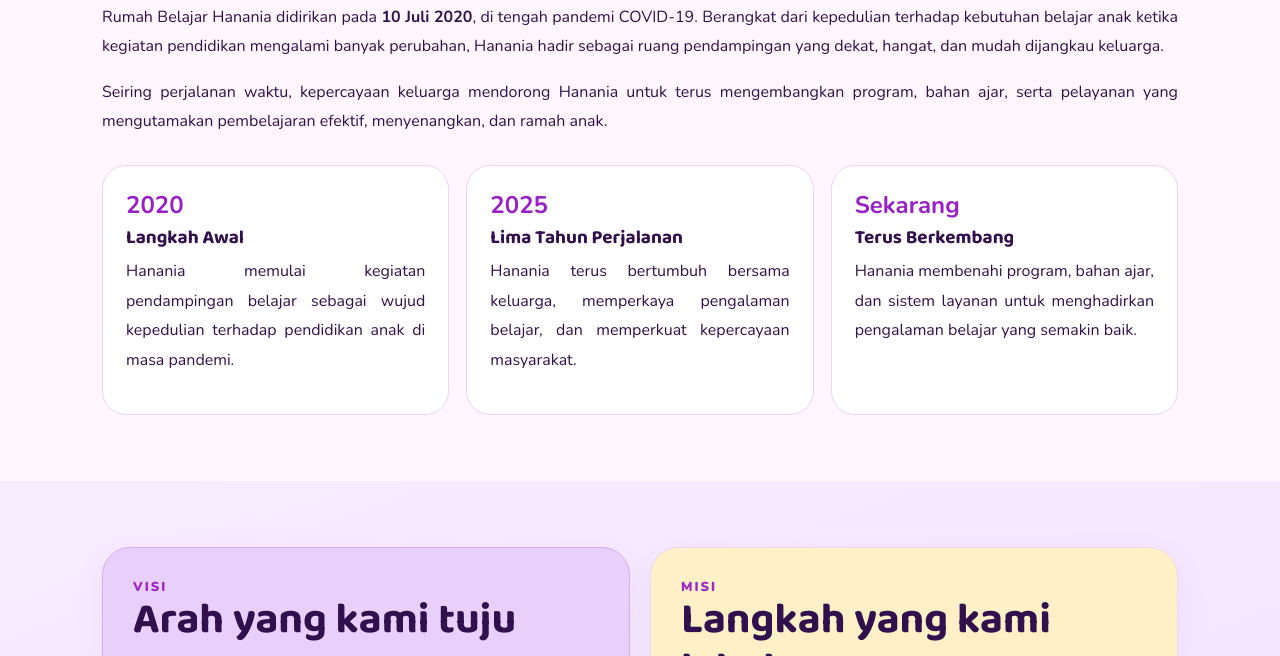
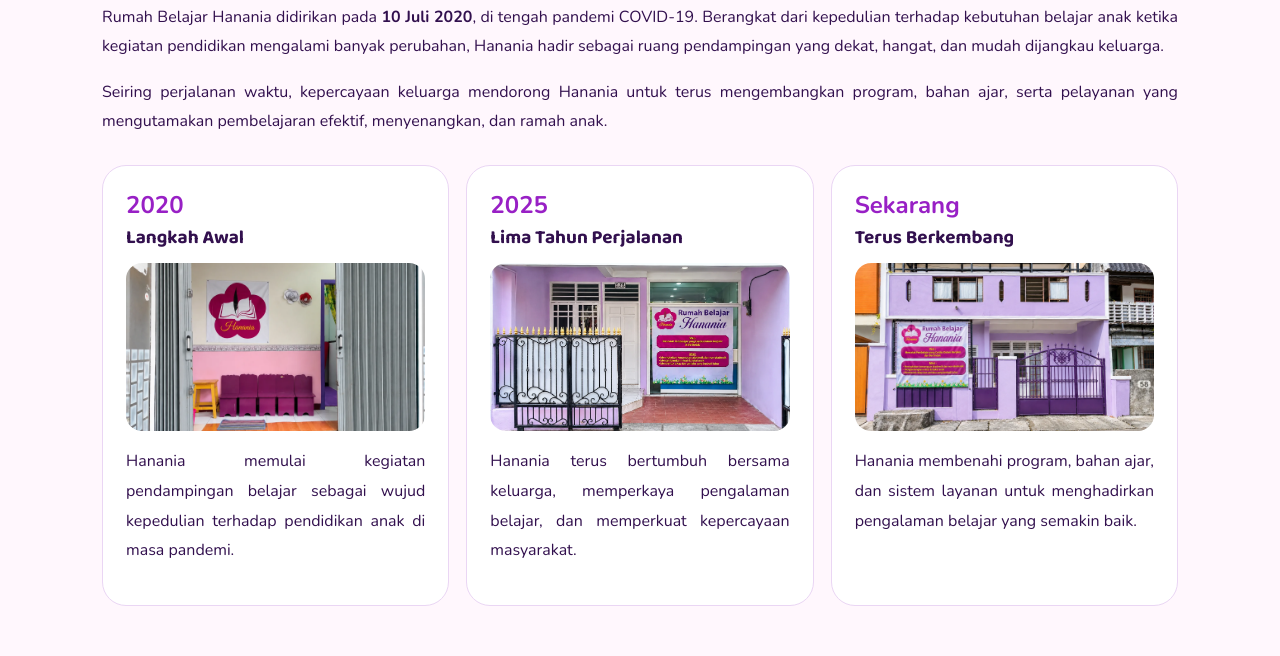
Before and after one commit to hanania-id/hanania-id.github.io, a plain HTML site: page tentang.html in a window 1280 px wide. Shown: the part 1091-1747 px from the top of the page. Drawn offline with nearby package versions, Linux system fonts and the light colour scheme.

Commit message:
Add photos to Hanania journey timeline

```diff
--- a/tentang.html
+++ b/tentang.html
@@ -61,6 +61,14 @@ footer{background:#35104d;color:white;padding:23px 0}footer .container{align-ite
 .about-step{background:white;border:1px solid #ead6f4;border-radius:24px;padding:23px}
 .about-step b{color:#9820c5;font-size:24px}
 .about-step h3{font-size:19px;margin:8px 0}
+  .about-step img{
+  width:100%;
+  aspect-ratio:16/9;
+  object-fit:cover;
+  border-radius:16px;
+  display:block;
+  margin:14px 0 16px;
+}
 .about-values{display:grid;grid-template-columns:1fr 1fr;gap:20px}
 .about-values .about-panel:first-child{background:#f2e1ff}.about-values .about-panel:last-child{background:#fff1cf}
 .about-values ul{padding-left:21px;line-height:1.85}
@@ -331,7 +339,8 @@ footer{background:#35104d;color:white;padding:23px 0}footer .container{align-ite
 </style></head><body class="about-page"><div class="top-area"><div class="container"><header class="nav about-nav"><a class="brand" href="index.html"><img alt="Logo Rumah Belajar Hanania" src="assets/logo.png"/><span>Rumah Belajar<br/><b>HANANIA</b></span></a><button aria-controls="nav-links" aria-expanded="false" class="menu-toggle" onclick="const n=document.getElementById('nav-links');const o=n.classList.toggle('open');this.setAttribute('aria-expanded',o)">☰ Menu</button><nav aria-label="Navigasi utama" class="links" id="nav-links"><a href="index.html">Beranda</a><a aria-current="page" href="tentang.html">Tentang Kami</a><a href="index.html#program">Program</a><a href="index.html#galeri">Galeri &amp; Prestasi</a><a href="index.html#faq">FAQ</a><a class="cta" href="https://wa.me/6285767384444" rel="noopener" target="_blank">📞 Hubungi Kami ↗</a></nav></header></div></div><main>
 <section class="about-hero"><div class="about-wrap"><div class="about-eyebrow">KENALI HANANIA</div><h1>Tempat Belajar, <span>Tempat Bertumbuh</span></h1><p>Rumah Belajar Hanania hadir untuk mendampingi anak belajar dengan cara yang efektif, menyenangkan, dan ramah anak—melalui kegiatan yang menghargai proses, kebutuhan, dan potensi setiap anak.</p></div></section>
 <section class="about-section"><div class="about-wrap about-grid"><div><div class="about-eyebrow">SIAPA KAMI?</div><h2>Belajar bersama, <span class="accent">bertumbuh bersama.</span></h2><p>Rumah Belajar Hanania merupakan wadah pendampingan belajar bagi anak pra-sekolah dan sekolah dasar. Kami menghadirkan kegiatan akademik dan non-akademik, pengembangan minat dan bakat, serta pembiasaan sikap dan perilaku berbudi luhur.</p><p>Dengan kelompok belajar yang terarah dan pendekatan yang hangat, kami berupaya menciptakan suasana yang membuat anak nyaman untuk mencoba, bertanya, dan berkembang.</p></div><img alt="Suasana kegiatan belajar di Rumah Belajar Hanania" class="about-photo" loading="lazy" src="assets/foto-awal-kbm-hanania.jpeg"/></div></section>
-<section class="about-section about-story"><div class="about-wrap"><div class="about-eyebrow">PERJALANAN KAMI</div><h2>Berawal dari <span class="accent">kepedulian terhadap pendidikan</span></h2><p>Rumah Belajar Hanania didirikan pada <strong>10 Juli 2020</strong>, di tengah pandemi COVID-19. Berangkat dari kepedulian terhadap kebutuhan belajar anak ketika kegiatan pendidikan mengalami banyak perubahan, Hanania hadir sebagai ruang pendampingan yang dekat, hangat, dan mudah dijangkau keluarga.</p><p>Seiring perjalanan waktu, kepercayaan keluarga mendorong Hanania untuk terus mengembangkan program, bahan ajar, serta pelayanan yang mengutamakan pembelajaran efektif, menyenangkan, dan ramah anak.</p><div class="about-timeline"><article class="about-step"><b>2020</b><h3>Langkah Awal</h3><p>Hanania memulai kegiatan pendampingan belajar sebagai wujud kepedulian terhadap pendidikan anak di masa pandemi.</p></article><article class="about-step"><b>2025</b><h3>Lima Tahun Perjalanan</h3><p>Hanania terus bertumbuh bersama keluarga, memperkaya pengalaman belajar, dan memperkuat kepercayaan masyarakat.</p></article><article class="about-step"><b>Sekarang</b><h3>Terus Berkembang</h3><p>Hanania membenahi program, bahan ajar, dan sistem layanan untuk menghadirkan pengalaman belajar yang semakin baik.</p></article></div></div></section>
+<section class="about-section about-story"><div class="about-wrap"><div class="about-eyebrow">PERJALANAN KAMI</div><h2>Berawal dari <span class="accent">kepedulian terhadap pendidikan</span></h2><p>Rumah Belajar Hanania didirikan pada <strong>10 Juli 2020</strong>, di tengah pandemi COVID-19. Berangkat dari kepedulian terhadap kebutuhan belajar anak ketika kegiatan pendidikan mengalami banyak perubahan, Hanania hadir sebagai ruang pendampingan yang dekat, hangat, dan mudah dijangkau keluarga.</p><p>Seiring perjalanan waktu, kepercayaan keluarga mendorong Hanania untuk terus mengembangkan program, bahan ajar, serta pelayanan yang mengutamakan pembelajaran efektif, menyenangkan, dan ramah anak.</p><div class="about-timeline"><article class="about-step"><b>2020</b><h3>Langkah Awal</h3>
+  <img src="assets/Rumah-2020.webp" alt="Rumah Belajar Hanania pada tahun 2020" loading="lazy"><p>Hanania memulai kegiatan pendampingan belajar sebagai wujud kepedulian terhadap pendidikan anak di masa pandemi.</p></article><article class="about-step"><b>2025</b><h3>Lima Tahun Perjalanan</h3><img src="assets/Rumah-2025.webp" alt="Perjalanan Rumah Belajar Hanania tahun 2025" loading="lazy"><p>Hanania terus bertumbuh bersama keluarga, memperkaya pengalaman belajar, dan memperkuat kepercayaan masyarakat.</p></article><article class="about-step"><b>Sekarang</b><h3>Terus Berkembang</h3><img src="assets/Rumah-2026.webp" alt="Bangunan terbaru Rumah Belajar Hanania tahun 2026" loading="lazy"><p>Hanania membenahi program, bahan ajar, dan sistem layanan untuk menghadirkan pengalaman belajar yang semakin baik.</p></article></div></div></section>
 <section class="about-section"><div class="about-wrap about-values"><div class="about-panel"><div class="about-eyebrow">VISI</div><h2>Arah yang kami tuju</h2><p><strong>“Mencetak Pembelajar yang Cerdas Dalam Berpikir &amp; Bertindak.”</strong></p></div><div class="about-panel"><div class="about-eyebrow">MISI</div><h2>Langkah yang kami lakukan</h2><ol><li>Meningkatkan kemampuan Akademik &amp; Non-Akademik.</li><li>Mengembangkan minat &amp; bakat anak.</li><li>Membentuk sikap dan perilaku yang berbudi luhur.</li></ol></div></div></section>
 <section class="about-section about-story"><div class="about-wrap"><div class="about-eyebrow">CARA KAMI BELAJAR</div><h2>Filosofi <span class="accent">FACE</span></h2><p>Empat prinsip yang menjadi pengingat dalam merancang pengalaman belajar anak.</p><div class="about-face"><article><img alt="Ikon Fun" loading="lazy" src="assets/icon-fun.webp"/><h3>Fun</h3><p>Belajar dalam suasana menyenangkan.</p></article><article><img alt="Ikon Active" loading="lazy" src="assets/icon-active.webp"/><h3>Active</h3><p>Anak terlibat dan berani mencoba.</p></article><article><img alt="Ikon Creative" loading="lazy" src="assets/icon-creative.webp"/><h3>Creative</h3><p>Memberi ruang untuk imajinasi dan karya.</p></article><article><img alt="Ikon Effective" loading="lazy" src="assets/icon-effective.webp"/><h3>Effective</h3><p>Pembelajaran terarah dan bermakna.</p></article></div></div></section>
 <section class="about-section"><div class="about-wrap"><div class="about-eyebrow">KELUARGA HANANIA</div><h2>Orang-orang di balik <span class="accent">Hanania</span></h2><p>Hanania didukung oleh tenaga pendidik dan kependidikan yang peduli dan kompeten. Berikut tim yang mendampingi kegiatan dan layanan sehari-hari.</p><div aria-label="Struktur tim Rumah Belajar Hanania" class="about-team"><div class="team-row team-founder"><article class="about-person"><div class="person-avatar">
```
